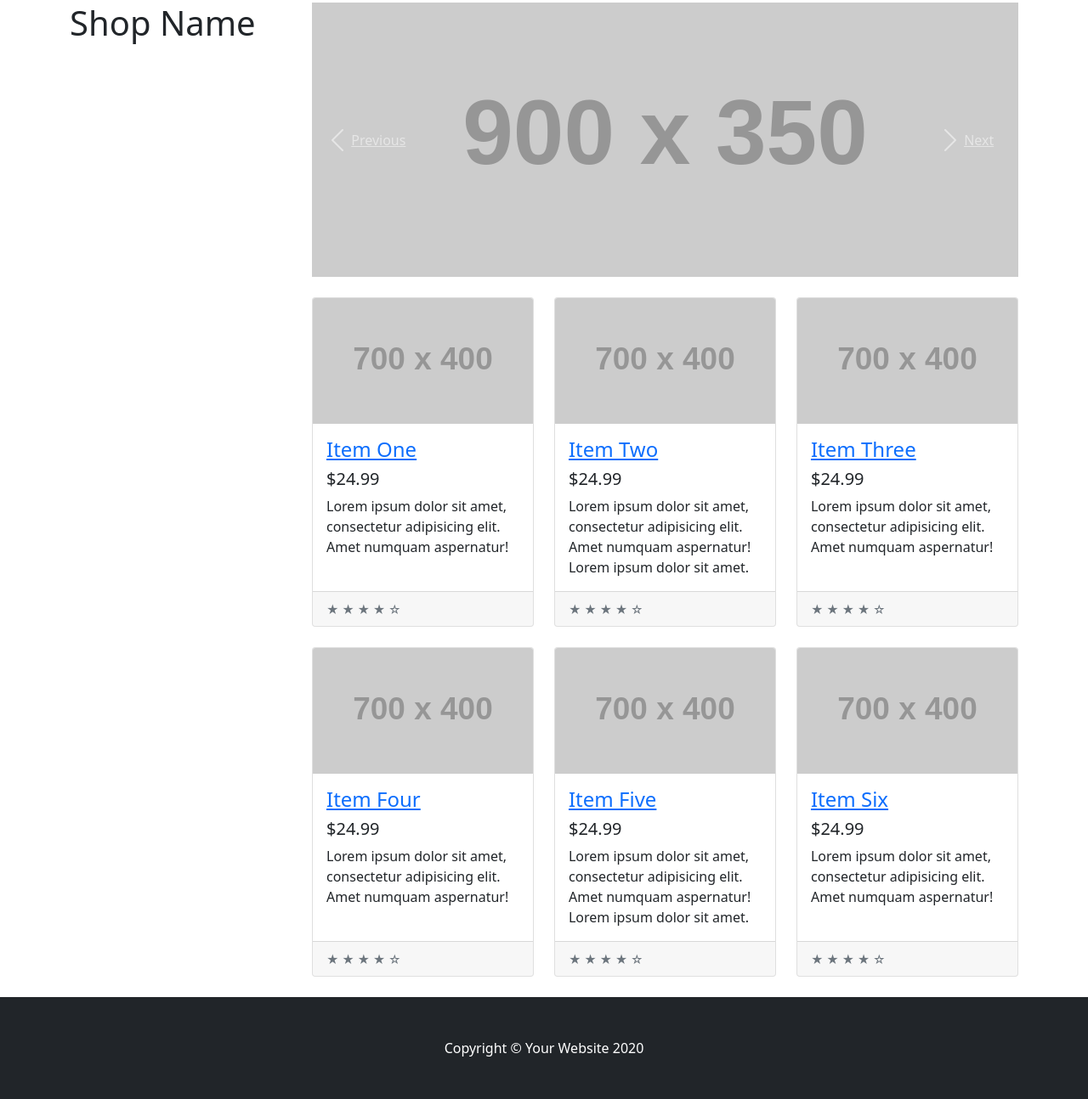
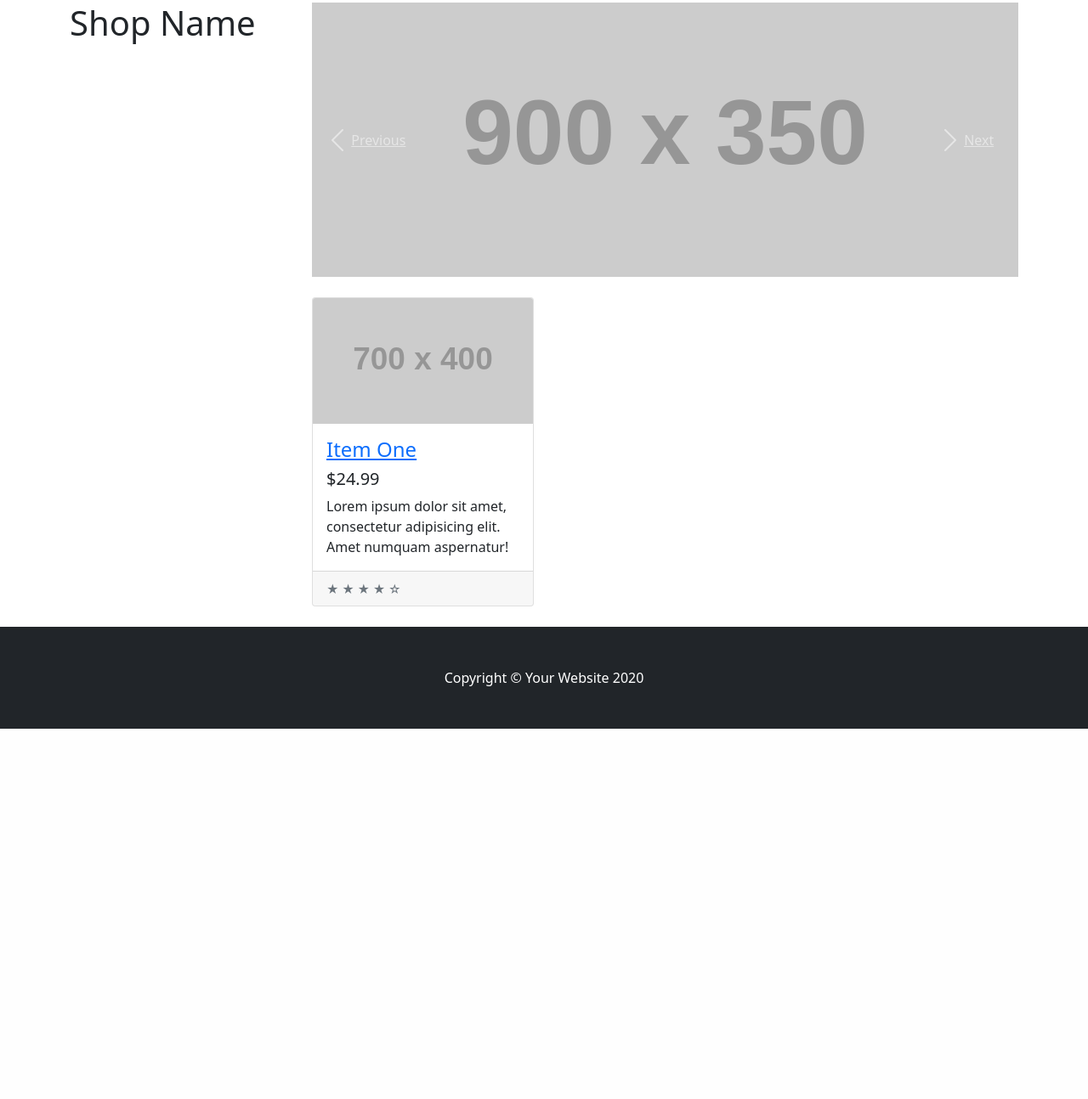
Before and after one commit to Dmytrenko-Roman/car-sales-website, a Django app: template django/carsales/mainapp/templates/base.html in a window 1280 px wide. Shown: the part 77-1371 px from the top of the page at 85% size. After the commit the page ends 935 px from the top, so only its background shows below. Run offline with Django 3.2, Linux system fonts and the light colour scheme; the template is opened without the code that fills it, so the values that code supplies are empty; grey boxes labelled with a size stand in for pictures from a placeholder-image service; some libraries are stand-ins or nearby versions.

Commit message:
❄️ Removed useless code from base.html ❄️

```diff
--- a/django/carsales/mainapp/templates/base.html
+++ b/django/carsales/mainapp/templates/base.html
@@ -117,87 +117,6 @@
               </div>
             </div>
           </div>
-
-          <div class="col-lg-4 col-md-6 mb-4">
-            <div class="card h-100">
-              <a href="#"><img class="card-img-top" src="http://placehold.it/700x400" alt=""></a>
-              <div class="card-body">
-                <h4 class="card-title">
-                  <a href="#">Item Two</a>
-                </h4>
-                <h5>$24.99</h5>
-                <p class="card-text">Lorem ipsum dolor sit amet, consectetur adipisicing elit. Amet numquam aspernatur! Lorem ipsum dolor sit amet.</p>
-              </div>
-              <div class="card-footer">
-                <small class="text-muted">&#9733; &#9733; &#9733; &#9733; &#9734;</small>
-              </div>
-            </div>
-          </div>
-
-          <div class="col-lg-4 col-md-6 mb-4">
-            <div class="card h-100">
-              <a href="#"><img class="card-img-top" src="http://placehold.it/700x400" alt=""></a>
-              <div class="card-body">
-                <h4 class="card-title">
-                  <a href="#">Item Three</a>
-                </h4>
-                <h5>$24.99</h5>
-                <p class="card-text">Lorem ipsum dolor sit amet, consectetur adipisicing elit. Amet numquam aspernatur!</p>
-              </div>
-              <div class="card-footer">
-                <small class="text-muted">&#9733; &#9733; &#9733; &#9733; &#9734;</small>
-              </div>
-            </div>
-          </div>
-
-          <div class="col-lg-4 col-md-6 mb-4">
-            <div class="card h-100">
-              <a href="#"><img class="card-img-top" src="http://placehold.it/700x400" alt=""></a>
-              <div class="card-body">
-                <h4 class="card-title">
-                  <a href="#">Item Four</a>
-                </h4>
-                <h5>$24.99</h5>
-                <p class="card-text">Lorem ipsum dolor sit amet, consectetur adipisicing elit. Amet numquam aspernatur!</p>
-              </div>
-              <div class="card-footer">
-                <small class="text-muted">&#9733; &#9733; &#9733; &#9733; &#9734;</small>
-              </div>
-            </div>
-          </div>
-
-          <div class="col-lg-4 col-md-6 mb-4">
-            <div class="card h-100">
-              <a href="#"><img class="card-img-top" src="http://placehold.it/700x400" alt=""></a>
-              <div class="card-body">
-                <h4 class="card-title">
-                  <a href="#">Item Five</a>
-                </h4>
-                <h5>$24.99</h5>
-                <p class="card-text">Lorem ipsum dolor sit amet, consectetur adipisicing elit. Amet numquam aspernatur! Lorem ipsum dolor sit amet.</p>
-              </div>
-              <div class="card-footer">
-                <small class="text-muted">&#9733; &#9733; &#9733; &#9733; &#9734;</small>
-              </div>
-            </div>
-          </div>
-
-          <div class="col-lg-4 col-md-6 mb-4">
-            <div class="card h-100">
-              <a href="#"><img class="card-img-top" src="http://placehold.it/700x400" alt=""></a>
-              <div class="card-body">
-                <h4 class="card-title">
-                  <a href="#">Item Six</a>
-                </h4>
-                <h5>$24.99</h5>
-                <p class="card-text">Lorem ipsum dolor sit amet, consectetur adipisicing elit. Amet numquam aspernatur!</p>
-              </div>
-              <div class="card-footer">
-                <small class="text-muted">&#9733; &#9733; &#9733; &#9733; &#9734;</small>
-              </div>
-            </div>
-          </div>
-
         </div>
         <!-- /.row -->
       {% endblock content %}
```
